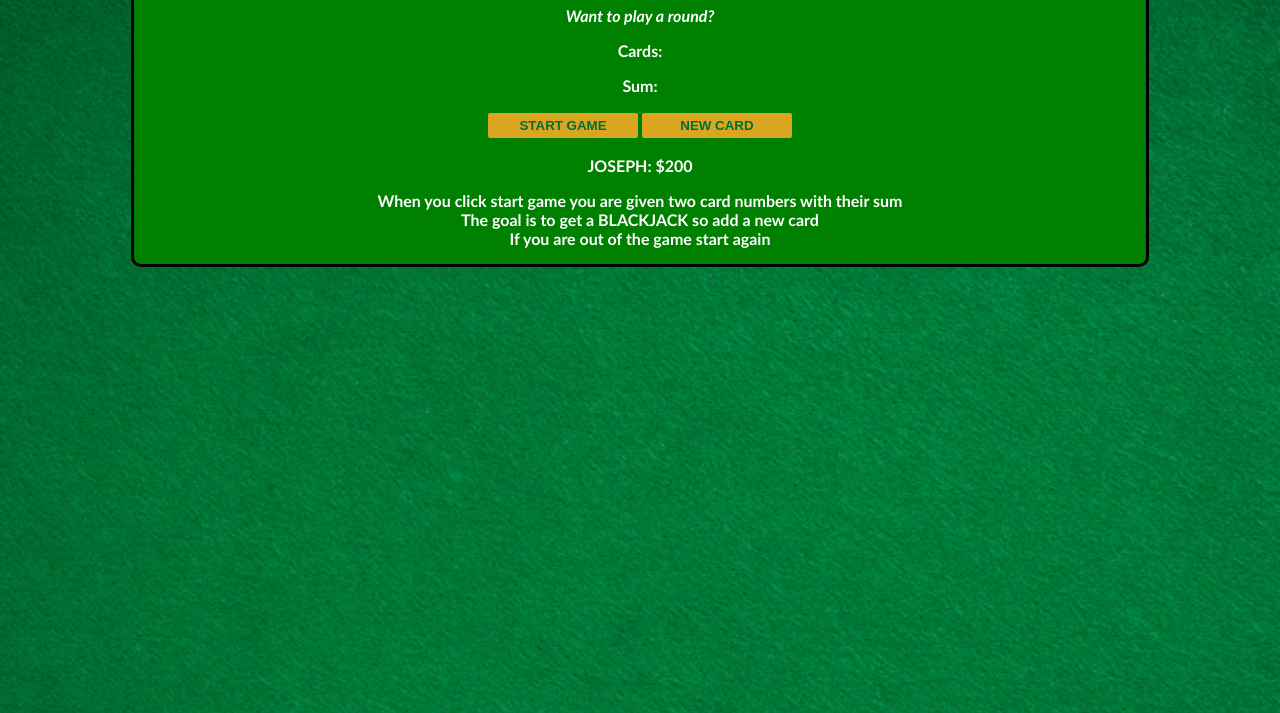
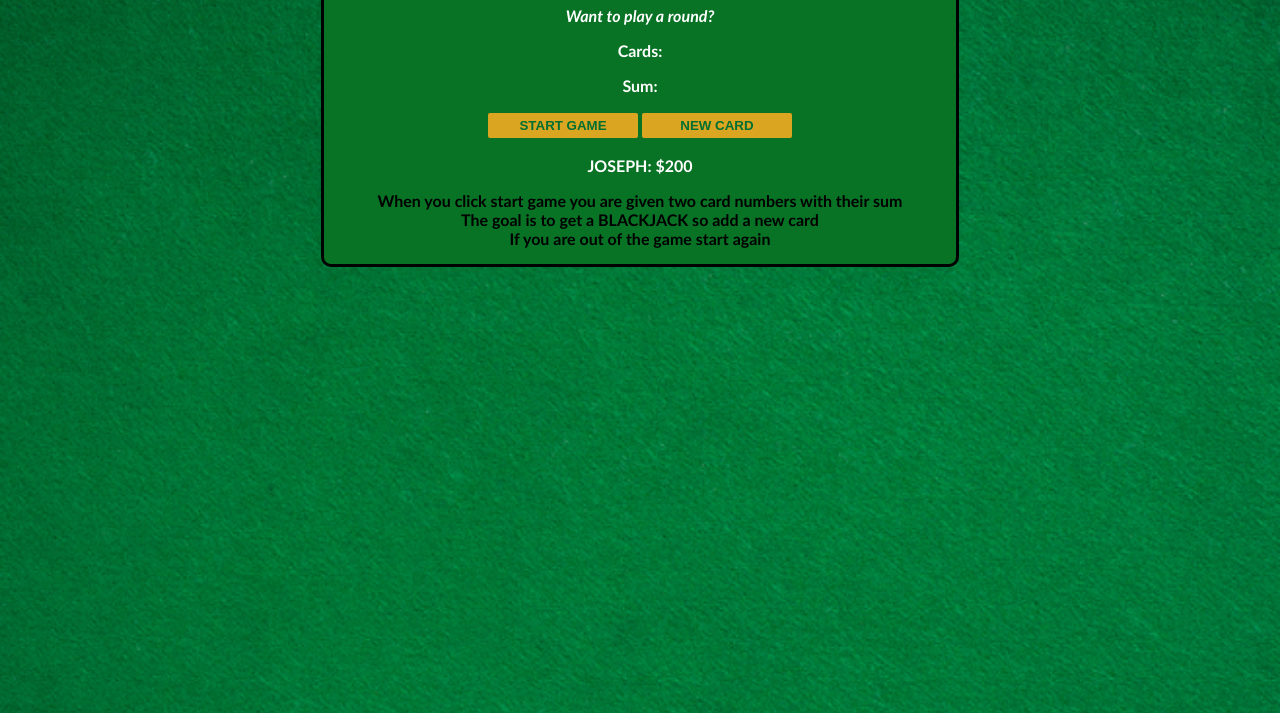
Before and after one commit to tinsta001/JosTip, a plain HTML site: page index.html in a window 1280 px wide. Shown: the part 87-800 px from the top of the page. Drawn offline with Linux system fonts and the light colour scheme.

Commit message:
Update index.css

```diff
--- a/index.css
+++ b/index.css
@@ -7,8 +7,8 @@ body {
     text-align: center;
 }
 .container {
-    background: green;
-    max-width: 80%;
+    background:#087324;
+    max-width: 50%;
     margin: auto;
     border: 3px solid black;
     border-radius: 10px;
@@ -34,3 +34,7 @@ button {
     margin-bottom: 2px;
     margin-top: 2px;
 }
+
+#about-el {
+    color:black;
+}
```
